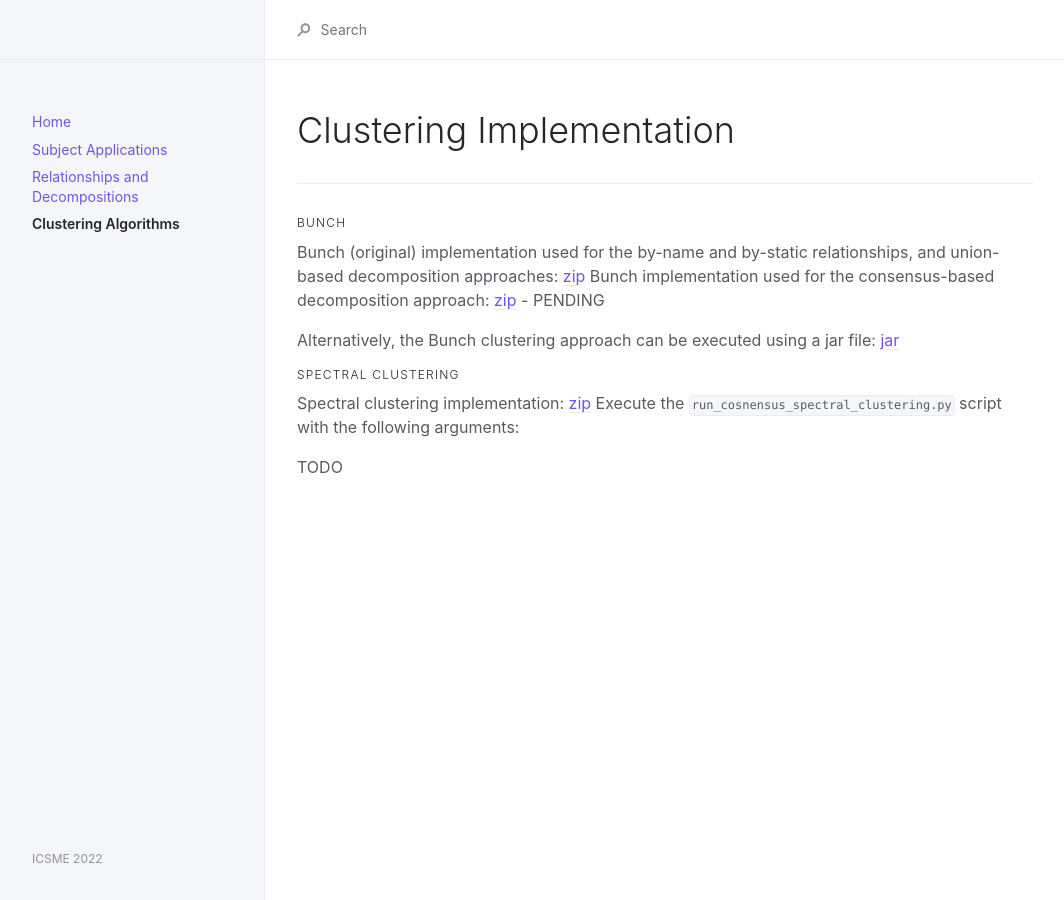
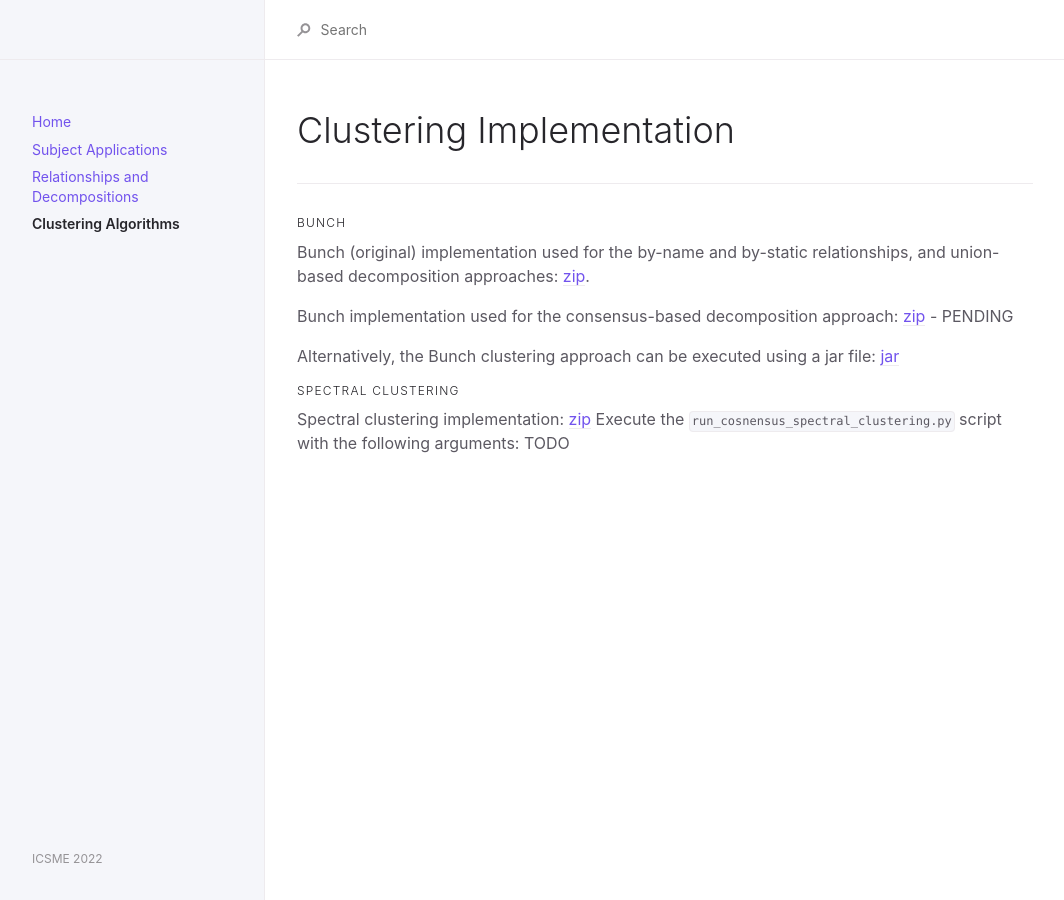
Before and after one commit to anonresearchsub/anonresearchsub.github.io, a Jekyll site: the page built from docs/clusteringalgorithms.md, in a window 1280 px wide. Shown: the whole page, without its empty margins (107-1171 px from the left). Built offline with Jekyll 4.4.1, drawn with Linux system fonts in a browser that asks for light colours.

Commit message:
typo fix

```diff
--- a/docs/clusteringalgorithms.md
+++ b/docs/clusteringalgorithms.md
@@ -11,7 +11,8 @@ permalink: /docs/clusteringimplementation
 
 #### Bunch
 
-Bunch (original) implementation used for the by-name and by-static relationships, and union-based decomposition approaches: [zip](/assets/data/Bunch-source.zip)
+Bunch (original) implementation used for the by-name and by-static relationships, and union-based decomposition approaches: [zip](/assets/data/Bunch-source.zip).
+
 Bunch implementation used for the consensus-based decomposition approach: [zip]() - PENDING
 
 Alternatively, the Bunch clustering approach can be executed using a jar file: [jar](/assets/data/Bunch-jar.zip)
@@ -19,6 +20,4 @@ Alternatively, the Bunch clustering approach can be executed using a jar file: [
 #### Spectral Clustering
 
 Spectral clustering implementation: [zip](/assets/data/Spectral-source.zip)
-Execute the `run_cosnensus_spectral_clustering.py` script with the following arguments:
-
-TODO
+Execute the `run_cosnensus_spectral_clustering.py` script with the following arguments: TODO
```
